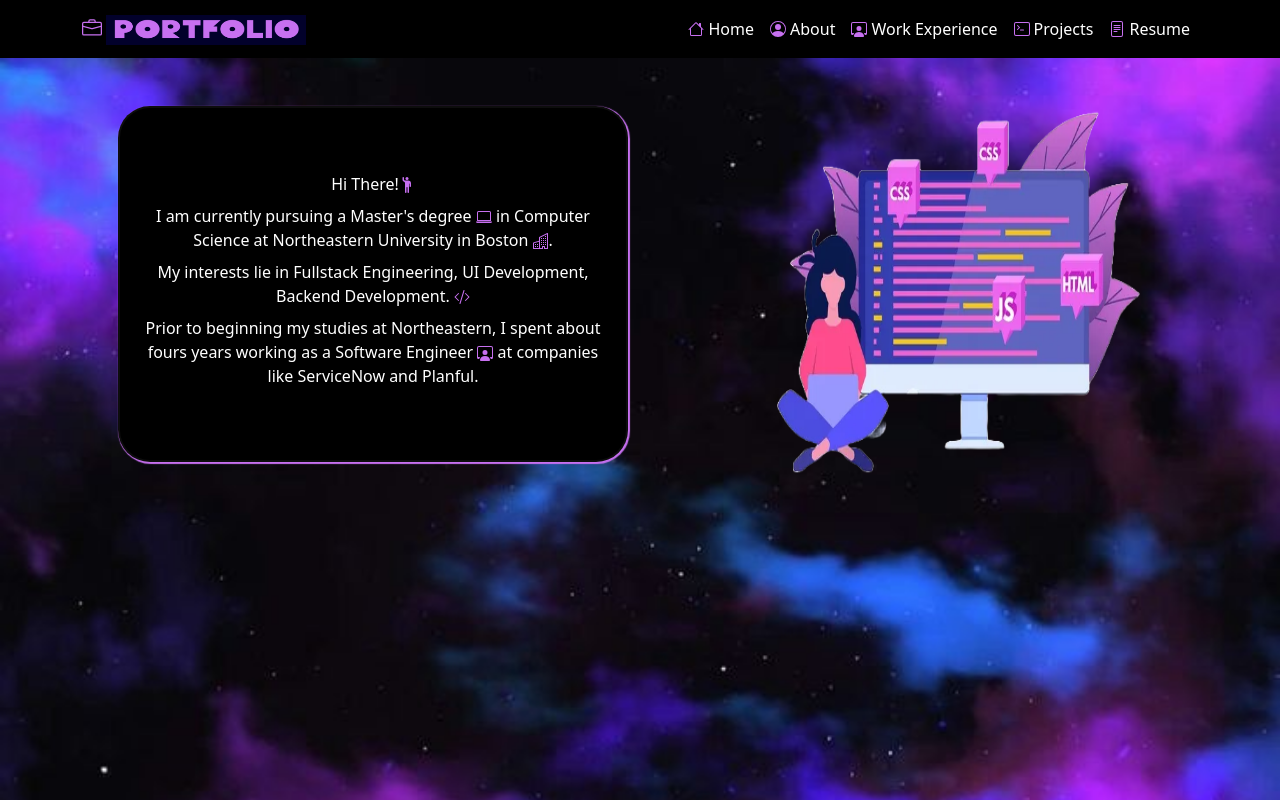
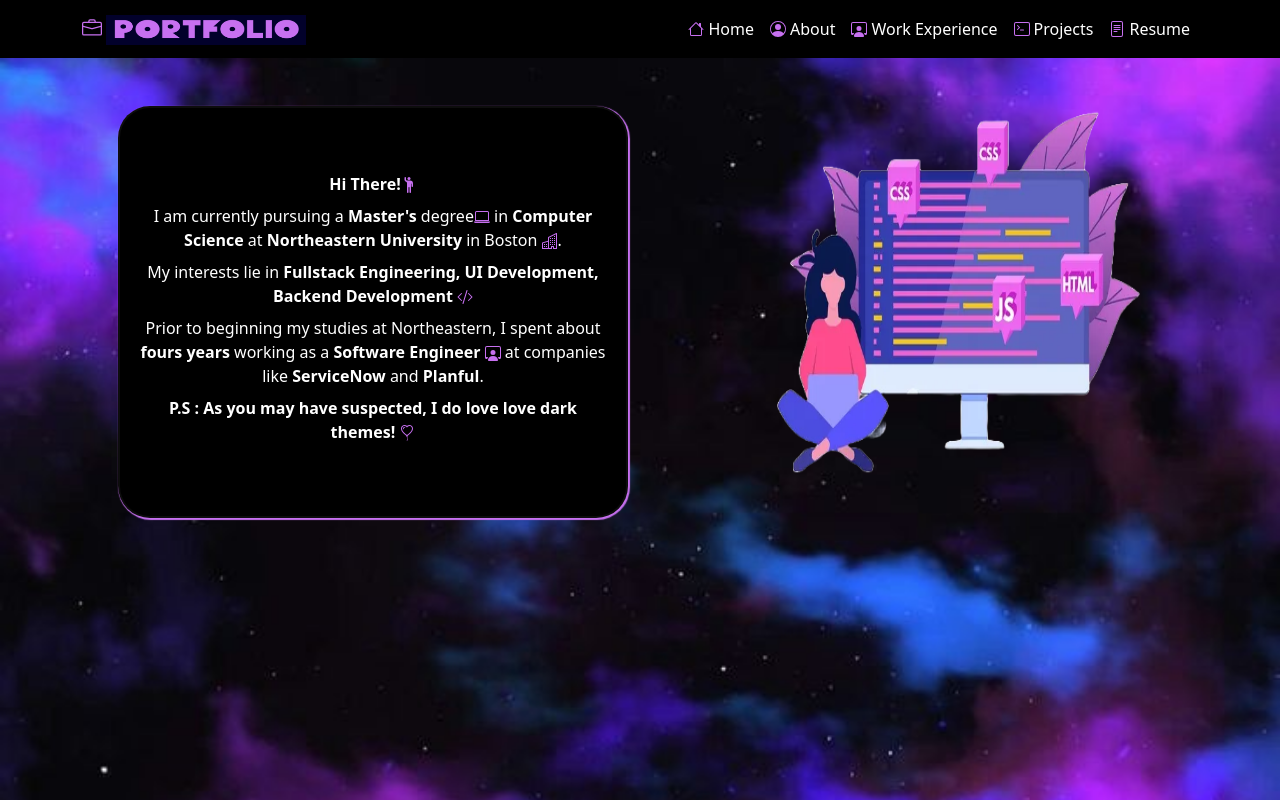
Before and after one commit to vanshita-tilwani/react-portfolio-template, a React (Create React App) app: page /about in a window 1280 px wide. Shown: the top 800 px of the page. Built offline with nearby package versions, Linux system fonts and the light colour scheme.

Commit message:
Updating About - Bio section

```diff
--- a/src/components/About/About.js
+++ b/src/components/About/About.js
@@ -6,7 +6,7 @@ import {
     MDBCard
   } from "mdbreact";
 import { motion } from 'framer-motion';
-import {PersonRaisedHand, Laptop, Buildings, CodeSlash, PersonWorkspace} from 'react-bootstrap-icons';
+import {PersonRaisedHand, Laptop, Buildings, CodeSlash, PersonWorkspace, BalloonHeart} from 'react-bootstrap-icons';
 import about_logo from '../../assets/about_logo.png';
 import './About.css';
 import '../../main.css';
@@ -30,17 +30,20 @@ function About() {
                         <MDBCardBody>
 
                         <div className="mb-2">
-                        Hi There!
+                        <strong>Hi There!</strong>
                         <PersonRaisedHand className="icon-color"></PersonRaisedHand>
                         </div>
                         <div className="mb-2">
-                        I am currently pursuing a Master's degree <Laptop className="icon-color"/> in Computer Science at Northeastern University in Boston <Buildings className="icon-color"/>.
+                        I am currently pursuing a <strong>Master's</strong> degree<Laptop className="icon-color"/> in <strong>Computer Science</strong> at <strong>Northeastern University</strong> in Boston <Buildings className="icon-color"/>.
                         </div>
                         <div className="mb-2">
-                        My interests lie in Fullstack Engineering, UI Development, Backend Development. <CodeSlash className="icon-color"/>
+                        My interests lie in <strong>Fullstack Engineering, UI Development, Backend Development</strong> <CodeSlash className="icon-color"/>
                         </div>
                         <div className="mb-2">
-                        Prior to beginning my studies at Northeastern, I spent about fours years working as a Software Engineer <PersonWorkspace className="icon-color"/>  at companies like ServiceNow and Planful.
+                        Prior to beginning my studies at Northeastern, I spent about <strong>fours years</strong> working as a <strong>Software Engineer</strong> <PersonWorkspace className="icon-color"/>  at companies like <strong>ServiceNow</strong> and <strong>Planful</strong>.
+                        </div>
+                        <div className="mb-2">
+                        <strong>P.S : As you may have suspected, I do love love dark themes! </strong><BalloonHeart className="icon-color"/>
                         </div>
                         </MDBCardBody>
                         </MDBCard>
```
